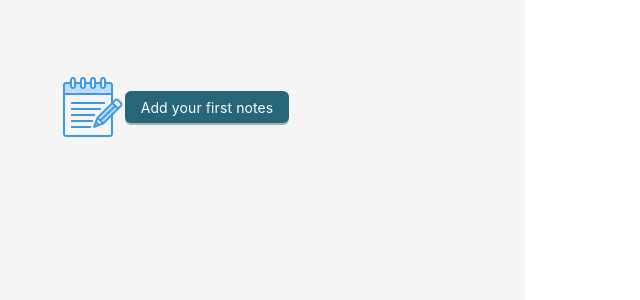
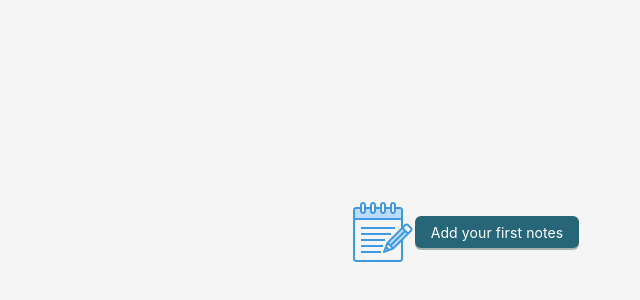
Before and after one commit to VolodymyrSenchak/sencha-notes, a React (Create React App) app: page / in a window 1280 px wide. Shown: the part 168-468 px from the top of the page, without its empty margins (175-815 px from the left). Built offline with nearby package versions, Linux system fonts and the light colour scheme.

Commit message:
Create site version of app.

```diff
--- a/package.json
+++ b/package.json
@@ -27,6 +27,7 @@
   "scripts": {
     "start": "react-scripts start",
     "build": "react-scripts build",
+    "build:extension": "REACT_APP_MODE=EXTENSION react-scripts build",
     "test": "react-scripts test",
     "eject": "react-scripts eject"
   },
--- a/src/App.tsx
+++ b/src/App.tsx
@@ -3,10 +3,12 @@ import { useLayoutEffect } from "react";
 import "./App.scss";
 import { NotesApp } from "./components/NotesApp/notesApp";
 import { useAppSettingsData } from "./hooks/useAppSettingsData";
+import {ENVIRONMENT_CONFIG} from "./services";
 
 function App() {
   const { appTheme, appSize, appZoom } = useAppSettingsData();
   const algorithm = appTheme.mode === "dark" ? theme.darkAlgorithm : theme.defaultAlgorithm;
+  const appModeClass = ENVIRONMENT_CONFIG.appMode === "SITE" ? "app-site" : "app-extension";
 
   const themeConfig = {
     token: { colorPrimary: appTheme.primaryColor },
@@ -23,7 +25,7 @@ function App() {
 
   return (
     <ConfigProvider theme={themeConfig}>
-      <div className={`sencha-app ${appTheme.class} ${appSize}-size ${appTheme.mode}-mode`}>
+      <div className={`sencha-app ${appTheme.class} ${appModeClass} ${appSize}-size ${appTheme.mode}-mode`}>
         <NotesApp></NotesApp>
       </div>
     </ConfigProvider>
--- a/src/components/SectionContent/useSectionContent.ts
+++ b/src/components/SectionContent/useSectionContent.ts
@@ -1,4 +1,4 @@
-import { max, maxBy } from "lodash";
+import { max } from "lodash";
 import { useQuery } from "react-query";
 import { v4 } from "uuid";
 import { useSectionsData } from "../../hooks/useSectionsData";
--- /dev/null
+++ b/src/models/appMode.ts
@@ -0,0 +1 @@
+export type AppMode = "SITE" | "EXTENSION";
--- a/src/models/index.ts
+++ b/src/models/index.ts
@@ -1,3 +1,4 @@
 export * from "./section";
 export * from "./activeSection";
 export * from "./appSettings";
+export * from "./appMode";
--- /dev/null
+++ b/src/services/environmentConfig.ts
@@ -0,0 +1,5 @@
+import {AppMode} from "../models";
+
+export const ENVIRONMENT_CONFIG = {
+  appMode: process.env.REACT_APP_MODE as AppMode,
+}
--- /dev/null
+++ b/src/services/index.ts
@@ -0,0 +1 @@
+export * from "./environmentConfig";
--- a/src/styles/themes.scss
+++ b/src/styles/themes.scss
@@ -11,9 +11,12 @@ $white-transparent-background-color: rgba(255, 255, 255, 0.8);
 }
 
 .sencha-app {
-  &.small-size { height: 500px; width: 650px; }
-  &.normal-size { height: 550px; width: 700px; }
-  &.large-size { height: 600px; width: 780px; }
+  height: 100vh;
+  &.app-extension {
+    &.small-size { height: 500px; width: 650px; }
+    &.normal-size { height: 550px; width: 700px; }
+    &.large-size { height: 600px; width: 780px; }
+  }
 
   &.light-blue {
     background-color: $light-blue-background;
```
Also changed, not shown: 2 other files (tests, documents, lock files or other folders).
